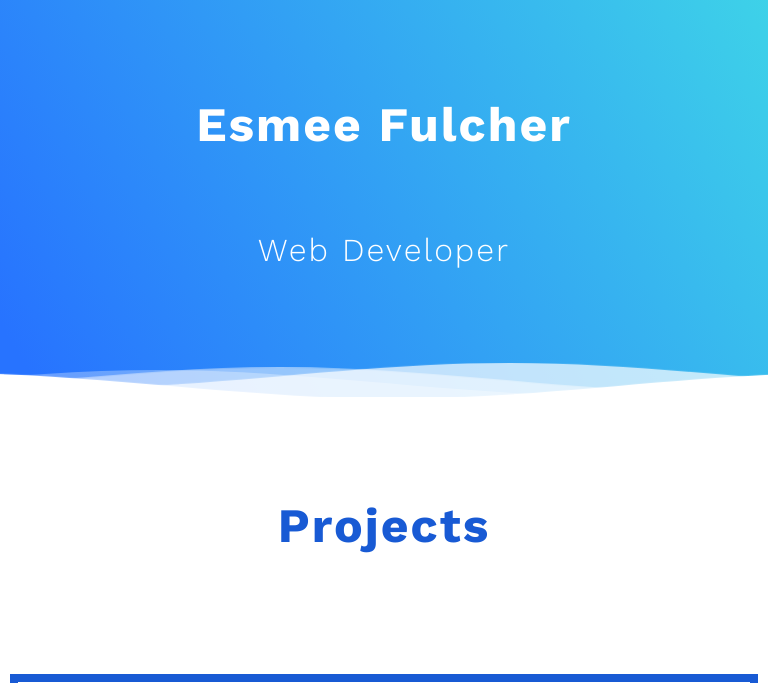
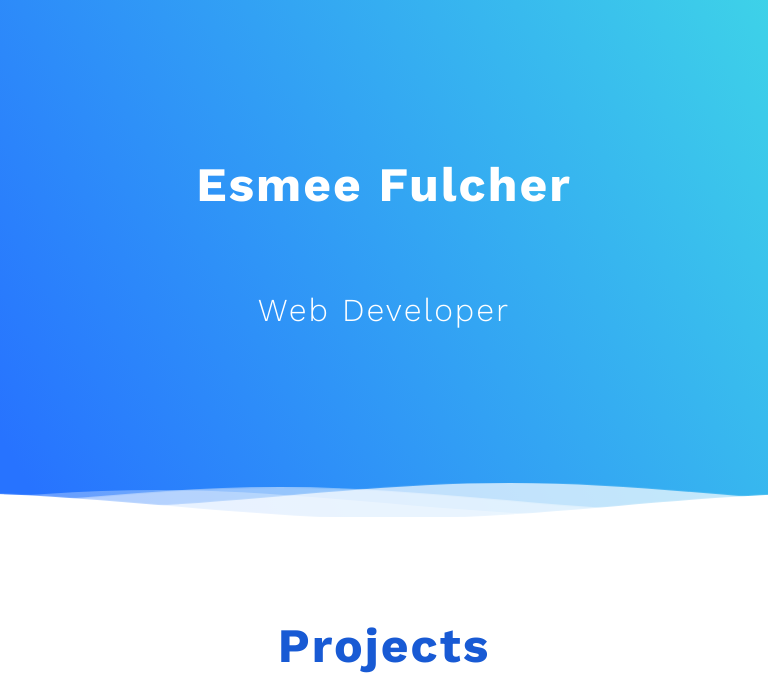
Before and after one commit to Esmee29/Portfolio, a PHP site: page / in a window 768 px wide. Shown: the top 683 px of the page. Run offline with PHP 8.4, Linux system fonts and the light colour scheme; some libraries are stand-ins or nearby versions.

Commit message:
banner height

```diff
--- a/css/style.css
+++ b/css/style.css
@@ -283,7 +283,7 @@ p {
 
 /* line 9, ../../GitHub/Portfolio/scss/style/Modules/_header.scss */
 .inner-header {
-  height: 65vh;
+  height: 85vh;
   width: 100%;
   margin: 0;
   padding: 0;
@@ -931,7 +931,7 @@ li {
 @media (min-width: 768px) and (max-width: 991px) {
   /* line 181, ../../GitHub/Portfolio/scss/style/Utilities/_viewports.scss */
   .inner-header {
-    height: 45vh;
+    height: 60vh;
   }
 }
 
--- a/scss/style/Modules/_header.scss
+++ b/scss/style/Modules/_header.scss
@@ -7,7 +7,7 @@
 }
 
 .inner-header {
-    height:65vh;
+    height:85vh;
     width:100%;
     margin: 0;
     padding: 0;
--- a/scss/style/Utilities/_viewports.scss
+++ b/scss/style/Utilities/_viewports.scss
@@ -183,7 +183,7 @@ h5{
       height:45vh;
     }
     @include viewport(medium){
-      height:45vh;
+      height:60vh;
     }
   }
 
```
Also changed, not shown: 1 other file.
